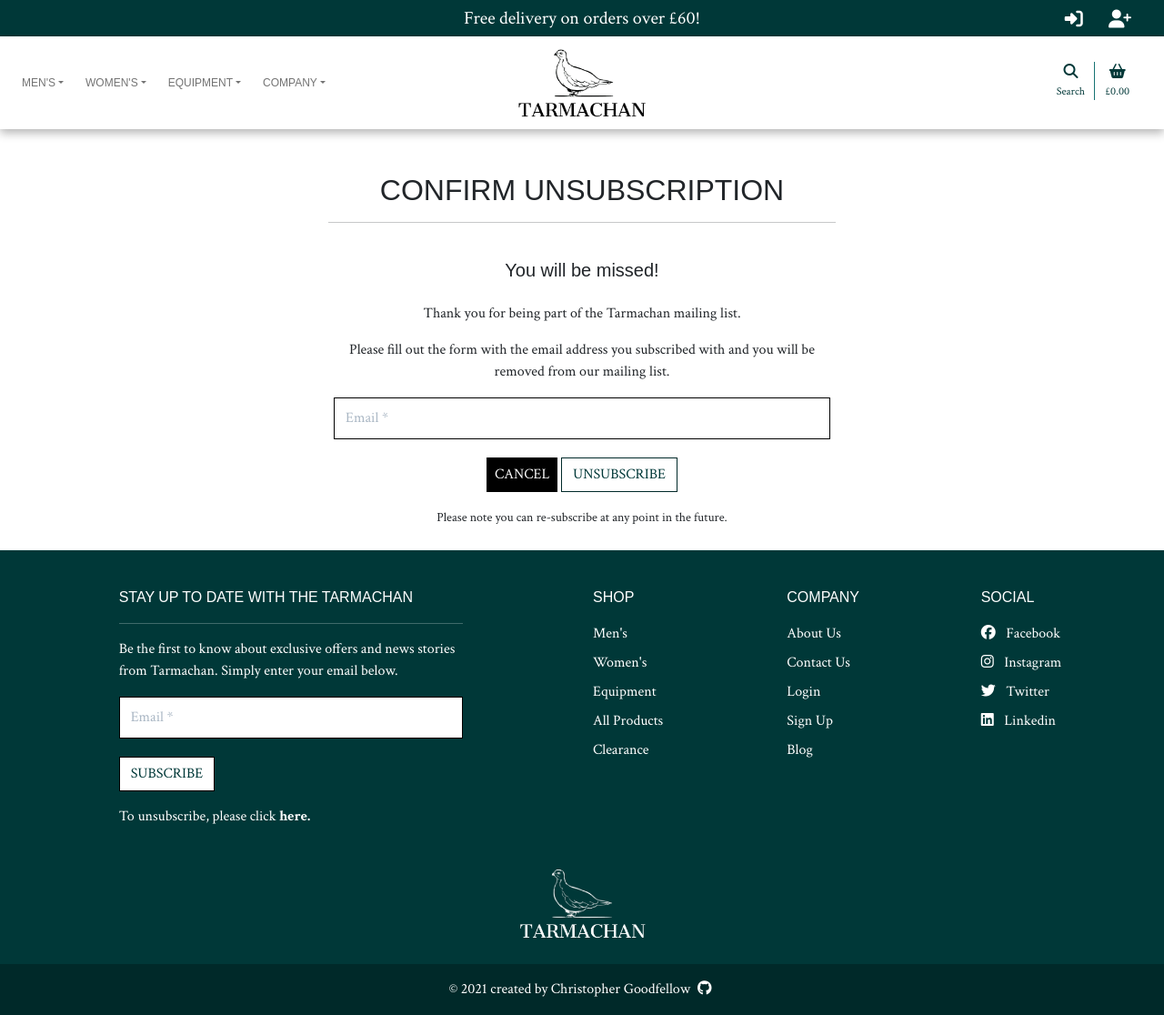
After one commit to Tawnygoody/Tarmachan, a Django app: page /contact/newsletter_unsubscribe/ in a window 1280 px wide. The commit adds this page. Shown: the whole page at 91% size. Run offline with Django 3.2, Linux system fonts and the light colour scheme; some libraries are stand-ins or nearby versions; some web fonts are replaced.

Commit message:
unsubscribe template added

```diff
--- /dev/null
+++ b/contact/templates/contact/newsletter_unsubscribe.html
@@ -0,0 +1,43 @@
+{% extends "base.html" %}
+{% load static %}
+{% load bag_tools %}
+
+{% block extra_css %}
+    <link rel="stylesheet" href="{% static 'checkout/css/checkout.css' %}">
+{% endblock %}
+
+{% block page_header %}
+    <div class="container header-container">
+        <div class="row no-gutters">
+            <div class="col"></div>
+        </div>
+    </div>
+{% endblock %}
+
+{% block content %}
+    <div class="container mt-5 min-height">
+        <div class="row">
+            <div class="col text-center mb-3">
+                <h2 class="title-text text-uppercase">Confirm Unsubscription</h2>
+                <hr class="w-50 mb-4 mx-auto">
+            </div>
+        </div>
+        <div class="row">
+            <div class="col-12 col-lg-6 offset-lg-3 text-center">
+                <h5 class="title-text mb-4">You will be missed!</h5>
+                <p class="content-text">Thank you for being part of the Tarmachan mailing list.</p>
+                <p class="content-text">Please fill out the form with the email address you subscribed with and you will be removed from our mailing list.</p>
+                <form method="POST" action="{% url 'newsletter_unsubscribe' %}" class="form mb-2 content-text">
+                    {% csrf_token %}
+                    {{ newsletter_form|crispy }}
+                    <div class="mb-2">
+                        <a href="{% url 'home' %}" class="btn content-text text-white buttons-general text-uppercase mb-2 px-2 fs-6" role="button">Cancel</a>
+                        <button class="btn content-text buttons-general-2 text-uppercase fs-6 mb-2">Unsubscribe</button>
+                    </div>
+                </form>
+                <p class="content-text mb-4"><small>Please note you can re-subscribe at any point in the future.</small></p>
+            </div>
+        </div>
+    </div>
+
+{% endblock %}
--- a/contact/urls.py
+++ b/contact/urls.py
@@ -2,5 +2,6 @@ from django.urls import path
 from . import views
 
 urlpatterns = [
-    path('newsletter_register/', views.newsletter_register, name='newsletter_register')
+    path('newsletter_register/', views.newsletter_register, name='newsletter_register'),
+    path('newsletter_unsubscribe/', views.newsletter_unsubscribe, name='newsletter_unsubscribe'),
 ]
--- a/contact/views.py
+++ b/contact/views.py
@@ -37,3 +37,9 @@ def newsletter_register(request):
                 valid"
         )
         return HttpResponseRedirect(url)
+
+
+def newsletter_unsubscribe(request):
+    template = 'contact/newsletter_unsubscribe.html'
+
+    return render(request, template)
--- a/static/css/base.css
+++ b/static/css/base.css
@@ -351,21 +351,24 @@ html, body {
 .subscribe-input {
     box-sizing: border-box;
     padding: 10px 12px;
-    border: 1px solid transparent;
+    border: 1px solid #000;
     border-radius: 0px;
-    background-color: white;
+    background-color: #fff;
     -webkit-transition: box-shadow 150ms ease;
     transition: box-shadow 150ms ease;
     margin-bottom: 20px;
+    color: #000;
 }
 
 .subscribe-input:focus,
 .subscribe-input:active {
     box-shadow: 0 1px 3px 0 #cfd7df;
+    background-color: transparent;
+    color: #000;
 }
 
 .subscribe-input::placeholder {
-    color: #5a5a5a;
+    color: #aab7c4;
 }
 
 /*--- Home Page Ends ---*/
--- a/templates/base.html
+++ b/templates/base.html
@@ -193,7 +193,7 @@
                   <button class="btn content-text subscribe-button text-uppercase fs-6 mb-2">Subscribe</button>
               </div>
             </form>
-            <p class="content-text text-white">To unsubscribe, please click <a href="" class="unstyled-color text-white"><strong>here.</strong></a></p>
+            <p class="content-text text-white">To unsubscribe, please click <a href="{% url 'newsletter_unsubscribe' %}" class="unstyled-color text-white"><strong>here.</strong></a></p>
           </div>
           <div class="col-lg-2 offset-lg-1 col-md-6 col-sm-12 pt-3 center-text-medium">
             <p class="title-text text-white text-uppercase">Shop</p>
```
